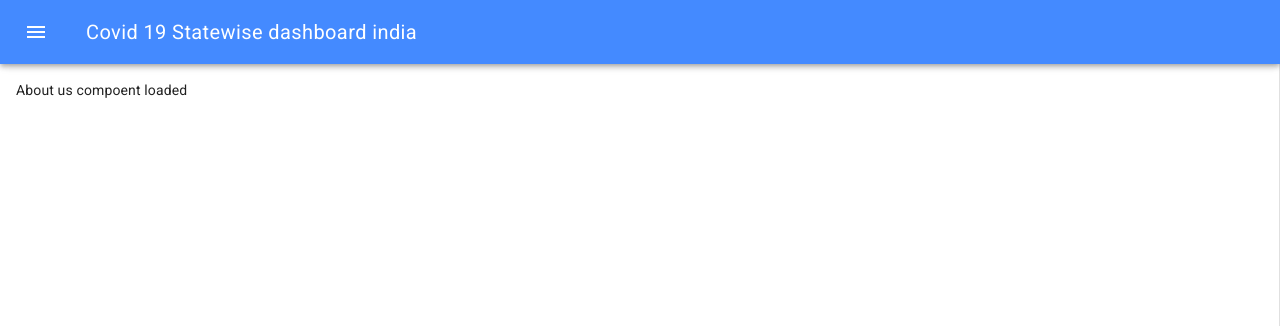
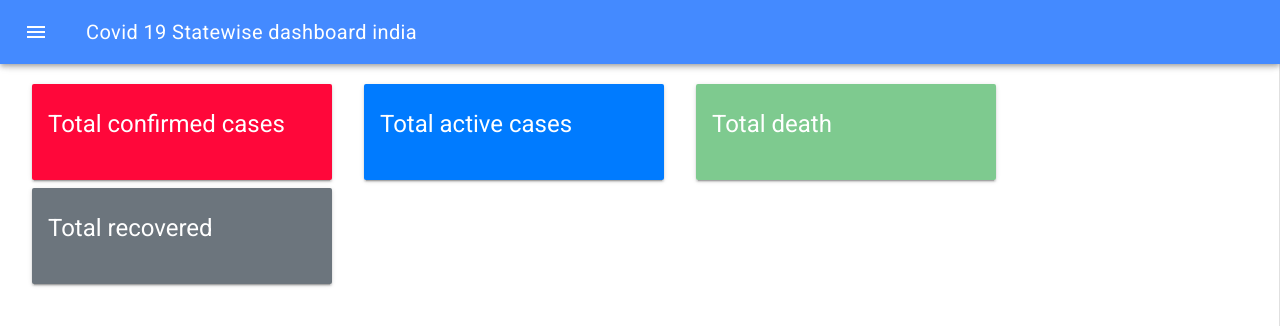
Before and after one commit to JalpeshVadgama/VueCovid19PWA, a Vue app: page /#/ in a window 1280 px wide. Before the commit this address led to /#/AboutUs. Shown: the top 326 px of the page. Built offline with nearby package versions, Linux system fonts and the light colour scheme.

Commit message:
Added Cards in home component

```diff
--- a/src/components/Home.vue
+++ b/src/components/Home.vue
@@ -1,5 +1,41 @@
 <template>
-  <div>Home component loaded</div>
+  <div>
+    <md-card class="red" md-with-hover>
+      <md-ripple>
+        <md-card-header>
+          <div class="md-title">Total confirmed cases</div>
+        </md-card-header>
+        <md-card-content></md-card-content>
+      </md-ripple>
+    </md-card>
+    <md-card class="blue" md-with-hover>
+      <md-ripple>
+        <md-card-header>
+          <div class="md-title">Total active cases</div>
+        </md-card-header>
+
+        <md-card-content></md-card-content>
+      </md-ripple>
+    </md-card>
+    <md-card class="green" md-with-hover>
+      <md-ripple>
+        <md-card-header>
+          <div class="md-title">Total death</div>
+        </md-card-header>
+
+        <md-card-content></md-card-content>
+      </md-ripple>
+    </md-card>
+    <md-card class="grey" md-with-hover>
+      <md-ripple>
+        <md-card-header>
+          <div class="md-title">Total recovered</div>
+        </md-card-header>
+
+        <md-card-content></md-card-content>
+      </md-ripple>
+    </md-card>
+  </div>
 </template>
 
 <script>
@@ -13,4 +49,23 @@ export default {
 
 <!-- Add "scoped" attribute to limit CSS to this component only -->
 <style>
+.md-card {
+  width: 300px;
+  margin: 4px;
+  display: inline-block;
+  vertical-align: top;
+  color: white !important;
+}
+.red {
+  background: #ff073a !important;
+}
+.blue {
+  background: #007bff !important;
+}
+.green {
+  background: rgba(40, 167, 69, 0.6) !important;
+}
+.grey {
+  background: #6c757d !important;
+}
 </style>
```
Also changed, not shown: package.json (+8 -6 lines), 1 other file (tests, documents, lock files or other folders).
